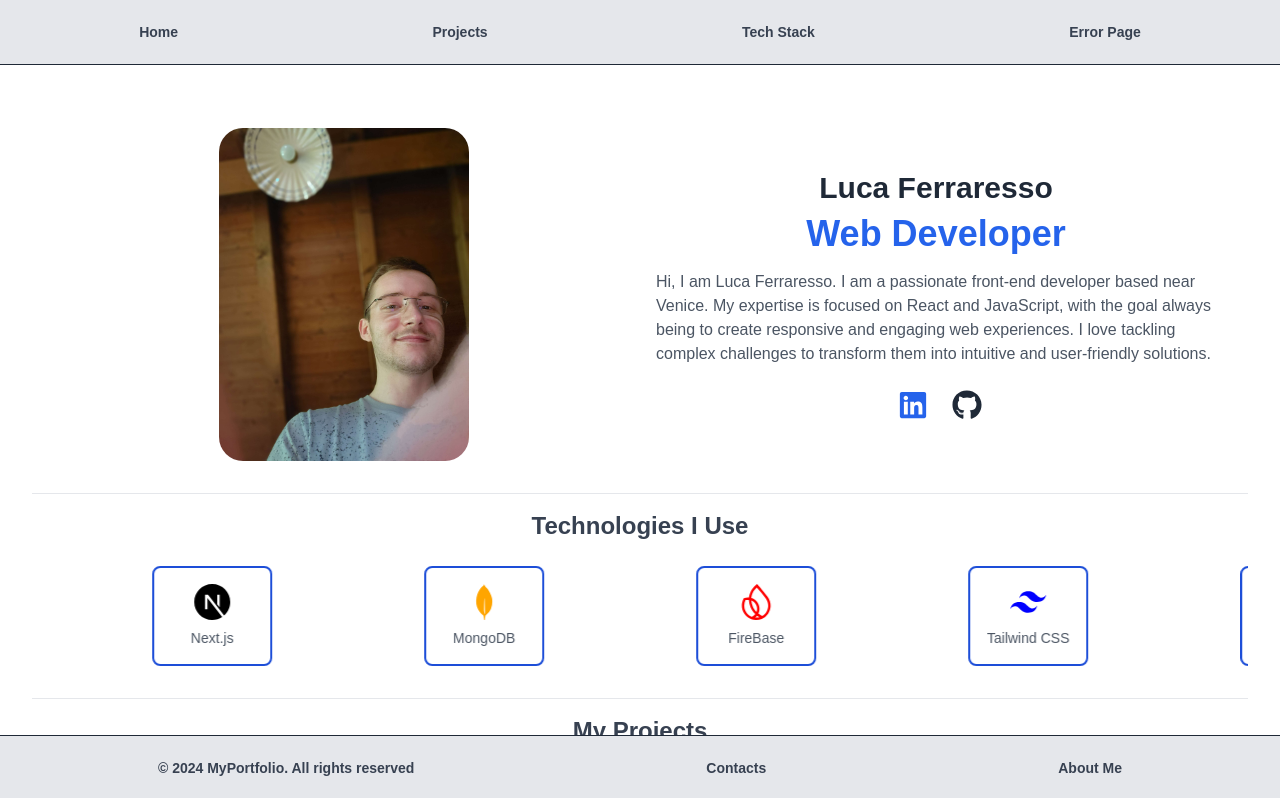
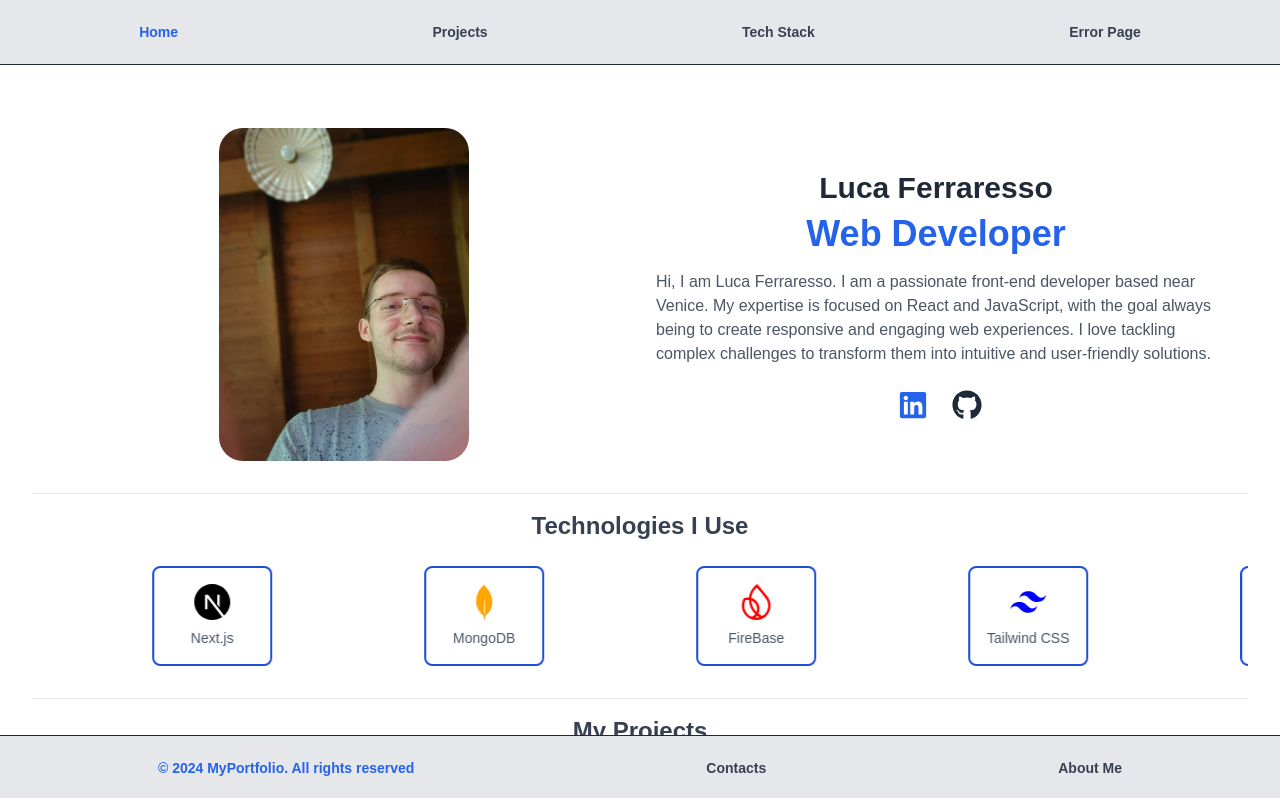
Before and after one commit to LucaFerraresso/TypeScript-Portfolio, a Next.js app in the folder portfolioproject/: page / in a window 1280 px wide. Shown: the top 798 px of the page. Built offline with nearby package versions, Linux system fonts and the light colour scheme.

Commit message:
improve performance + activelink + useRouter

```diff
--- a/portfolioproject/app/layout.tsx
+++ b/portfolioproject/app/layout.tsx
@@ -1,8 +1,11 @@
+"use client"; // Assicurati che questo sia "use client"
 import type { Metadata } from "next";
 import localFont from "next/font/local";
 import "./globals.css";
-import Navbar from "@/src/components/Navbar";
-import Footer from "@/src/components/Footer";
+import dynamic from "next/dynamic";
+
+const Navbar = dynamic(() => import("@/src/components/Navbar"));
+const Footer = dynamic(() => import("@/src/components/Footer"));
 
 const geistSans = localFont({
   src: "./fonts/GeistVF.woff",
@@ -16,7 +19,7 @@ const geistMono = localFont({
   weight: "100 900",
 });
 
-export const metadata: Metadata = {
+const metadata: Metadata = {
   title: "MyPortfolio",
   description: "Generated by create next app",
   icons: {
@@ -30,8 +33,6 @@ export default function RootLayout({
   children: React.ReactNode;
 }) {
   return (
-    <>
-      {/* Aggiungi il provider qui */}
     <html lang="en">
       <body
         className={`${geistSans.variable} ${geistMono.variable} antialiased min-h-screen flex flex-col`}
@@ -41,6 +42,5 @@ export default function RootLayout({
         <Footer />
       </body>
     </html>
-    </>
   );
 }
--- a/portfolioproject/app/page.tsx
+++ b/portfolioproject/app/page.tsx
@@ -1,20 +1,18 @@
 "use client";
+import React, { Suspense, lazy } from "react";
 
-import HeroSection from "@/src/components/HeroSection";
-import TechSection from "@/src/components/TechSection";
-import ProjectSection from "@/src/components/ProjectSection";
+const HeroSection = lazy(() => import("@/src/components/HeroSection"));
+const TechSection = lazy(() => import("@/src/components/TechSection"));
+const ProjectSection = lazy(() => import("@/src/components/ProjectSection"));
 
 export default function Home() {
   return (
     <div className="p-4">
-      {/* Hero Section */}
-      <HeroSection />
-
-      {/* Tech Section */}
-      <TechSection />
-
-      {/* Project Section */}
-      <ProjectSection />
+      <Suspense fallback={<div>Loading...</div>}>
+        <HeroSection />
+        <TechSection />
+        <ProjectSection />
+      </Suspense>
     </div>
   );
 }
--- /dev/null
+++ b/portfolioproject/assets/DataArray/FooterArray.js
@@ -0,0 +1,7 @@
+const footerItems = [
+  { href: "/", label: "© 2024 MyPortfolio. All rights reserved" },
+  { href: "/Contacts", label: "Contacts" },
+  { href: "/AboutMe", label: "About Me" },
+];
+
+export default footerItems;
--- /dev/null
+++ b/portfolioproject/assets/DataArray/NavbarArray.js
@@ -0,0 +1,8 @@
+const navItems = [
+  { href: "/", labelKey: "Home" },
+  { href: "/Projects", labelKey: "Projects" },
+  { href: "/TechStack", labelKey: "Tech Stack" },
+  { href: "/ErrorPage", labelKey: "Error Page" },
+];
+
+export default navItems;
--- a/portfolioproject/src/components/Footer.tsx
+++ b/portfolioproject/src/components/Footer.tsx
@@ -1,24 +1,31 @@
-"use client";
+"use client"; // Assicurati che questo sia "use client"
 import Link from "next/link";
 import React from "react";
+import { usePathname } from "next/navigation"; // Importa usePathname
+import footerItems from "@/assets/DataArray/FooterArray";
 
 // Array delle voci del footer per una migliore gestione
-const footerItems = [
-  { href: "/", label: "© 2024 MyPortfolio. All rights reserved" },
-  { href: "/Contacts", label: "Contacts" },
-  { href: "/AboutMe", label: "About Me" },
-];
 
 const Footer: React.FC = () => {
+  const activePath = usePathname(); // Ottieni il percorso attivo
+
   return (
     <footer className="flex flex-wrap w-full bg-gray-200 p-5 gap-4 border-t border-gray-800 fixed bottom-0 justify-around items-center z-50 md:flex-row md:text-start">
-      {footerItems.map((item) => (
-        <Link key={item.href} href={item.href}>
-          <button className="text-sm font-semibold hover:text-blue-600 transition-colors duration-300 focus:outline-none focus:ring-2 focus:ring-blue-500 focus:ring-offset-2">
-            {item.label}
-          </button>
-        </Link>
-      ))}
+      {footerItems.map((item) => {
+        const isActive = activePath === item.href; // Verifica se il link è attivo
+
+        return (
+          <Link key={item.href} href={item.href}>
+            <button
+              className={`text-sm font-semibold transition-colors duration-300 focus:outline-none focus:ring-2 focus:ring-blue-500 focus:ring-offset-2 ${
+                isActive ? "text-blue-600 font-bold" : "hover:text-blue-600"
+              }`}
+            >
+              {item.label}
+            </button>
+          </Link>
+        );
+      })}
     </footer>
   );
 };
--- a/portfolioproject/src/components/Navbar.tsx
+++ b/portfolioproject/src/components/Navbar.tsx
@@ -1,25 +1,32 @@
-"use client";
+"use client"; // Assicurati che questo sia "use client"
 import React from "react";
 import Link from "next/link";
-
-// Array delle voci di menu per una migliore gestione
-const navItems = [
-  { href: "/", labelKey: "Home" }, // Cambia label in labelKey
-  { href: "/Projects", labelKey: "Projects" },
-  { href: "/TechStack", labelKey: "Tech Stack" },
-  { href: "/ErrorPage", labelKey: "Error Page" },
-];
+import { usePathname } from "next/navigation"; // Usa usePathname
+import { motion } from "framer-motion";
+import navItems from "@/assets/DataArray/NavbarArray";
 
 const Navbar: React.FC = () => {
+  const activePath = usePathname(); // Ottieni il percorso attivo
+  console.log("Active Path:", activePath); // Verifica il percorso attivo
+
   return (
     <nav className="flex flex-wrap w-full bg-gray-200 p-5 gap-4 border-b border-gray-800 fixed top-0 justify-around items-center z-50 md:flex-row">
-      {navItems.map((item) => (
-        <Link key={item.href} href={item.href}>
-          <button className="text-sm font-semibold hover:text-blue-600 transition-colors duration-300 focus:outline-none focus:ring-2 focus:ring-blue-500 focus:ring-offset-2">
-            {item.labelKey} {/* Usa la chiave per tradurre */}
-          </button>
-        </Link>
-      ))}
+      {navItems.map((item) => {
+        const isActive = activePath === item.href;
+
+        return (
+          <Link key={item.href} href={item.href} passHref>
+            <motion.button
+              className={`text-sm font-semibold transition-colors duration-300 focus:outline-none focus:ring-2 focus:ring-blue-500 focus:ring-offset-2 ${
+                isActive ? "text-blue-600 font-bold" : "hover:text-blue-600"
+              }`}
+              whileHover={{ scale: 1.05 }}
+            >
+              {item.labelKey}
+            </motion.button>
+          </Link>
+        );
+      })}
     </nav>
   );
 };
```
Lines whose indentation alone changed are shown as unchanged.
